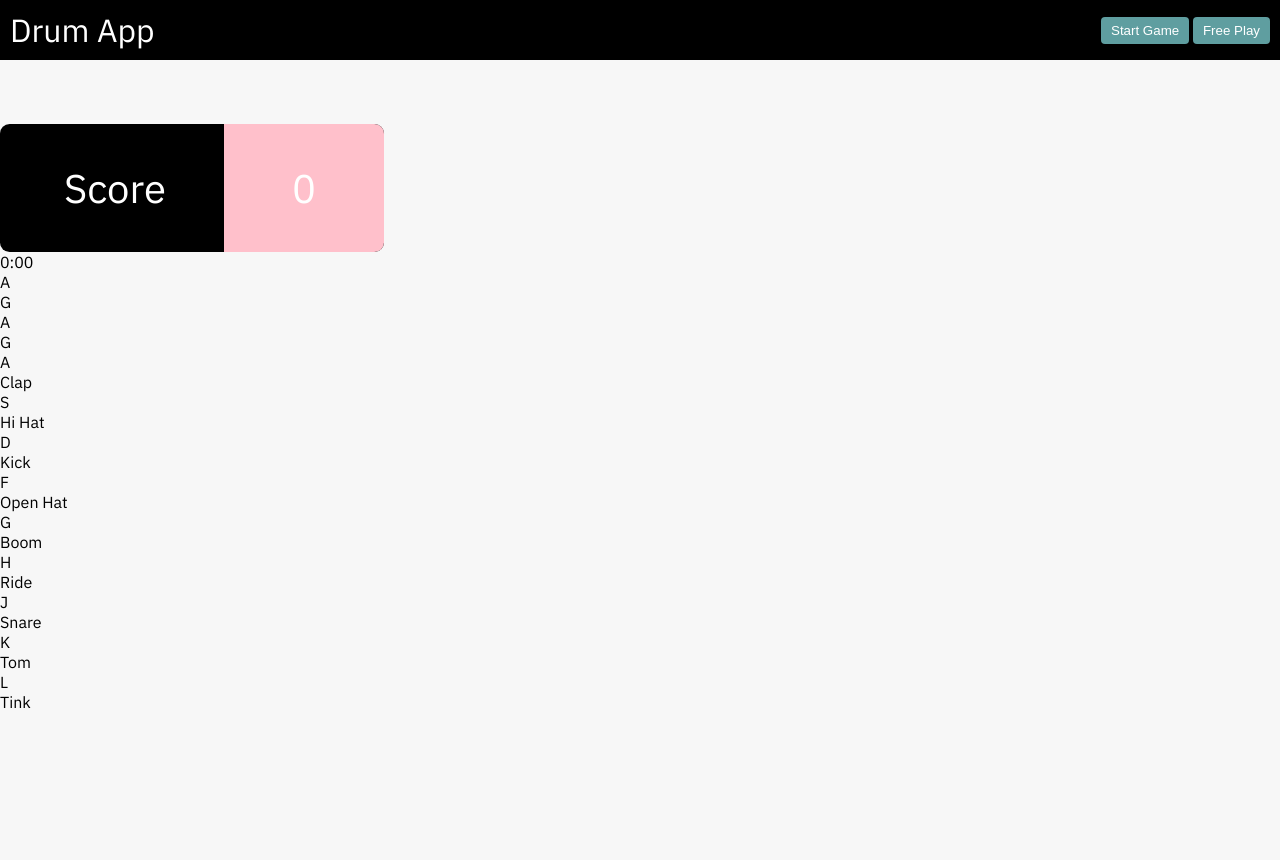
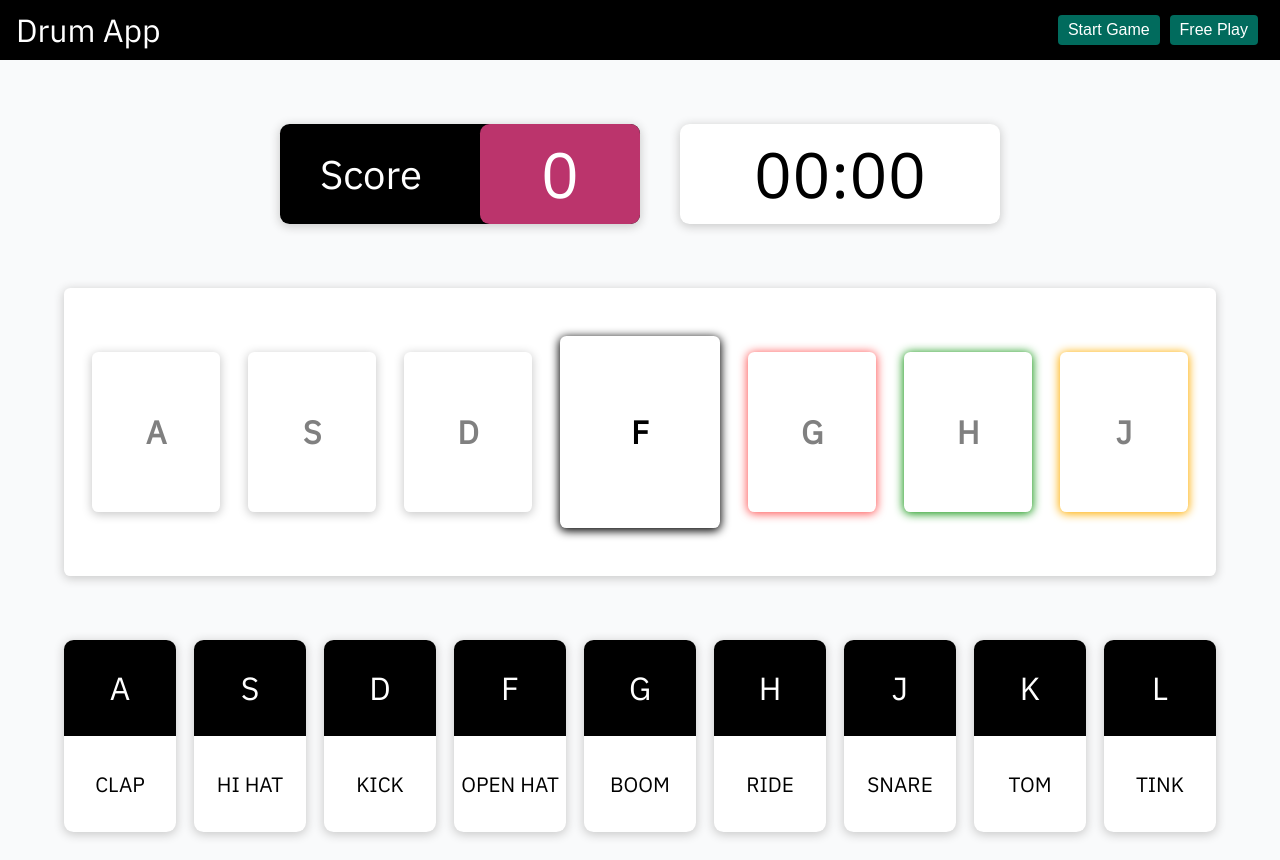
Before and after one commit to yashim-deriv/besquare-starter, a plain HTML site: page index.html in a window 1280 px wide. Drawn offline with Linux system fonts and the light colour scheme.

Commit message:
js file added

```diff
--- a/index.html
+++ b/index.html
@@ -11,7 +11,7 @@
       href="https://fonts.googleapis.com/css2?family=IBM+Plex+Sans&display=swap"
       rel="stylesheet"
     />
-    <title>Document</title>
+    <title>Drum App</title>
   </head>
   <body>
     <nav>
@@ -27,7 +27,7 @@
           Score
           <div id="score">0</div>
         </div>
-        <div id="timer">0:00</div>
+        <div id="timer">00:00</div>
       </div>
       <div class="target-box">
         <div class="target-card">A</div>
@@ -77,5 +77,6 @@
         </div>
       </div>
     </div>
+    <script src="script.js"></script>
   </body>
 </html>
--- a/main.css
+++ b/main.css
@@ -1,61 +1,181 @@
 body {
   margin: 0;
   font-family: "IBM Plex Sans", sans-serif;
+  overflow: hidden;
 }
 
 nav {
+  position: fixed;
+  display: inline-flex;
+  width: calc(100% - 32px);
+  height: 60px;
+  padding: 0 16px;
   background-color: black;
   color: white;
-  display: inline-flex;
   align-items: center;
-  width: calc(100% - 20px);
-  height: 60px;
-  padding: 0 10px;
+  top: 0;
+}
+
+.app-logo {
+  font-size: 32px;
 }
 
 .menu {
   margin-left: auto;
 }
 
-.app-logo {
-  font-size: 32px;
-}
-
 .menu > button {
-  background-color: cadetblue;
-  border: none;
+  background-color: rgb(1, 107, 93);
+  border-style: none;
+  padding: 6px 10px;
+  margin-right: 6px;
   border-radius: 4px;
-  padding: 6px 10px;
+  font-size: 16px;
   color: white;
 }
 
 .main-content {
-  background-color: rgb(247, 247, 247);
-  height: 100vh;
+  display: flex;
+  flex-direction: column;
+  align-items: center;
+  width: 100%;
+  min-height: 100vh;
+  margin-top: 60px;
+  background-color: rgb(249, 250, 251);
+}
+
+.data-display {
+  width: 100%;
+  display: inline-flex;
+  justify-content: center;
+  margin-top: 4rem;
 }
 
 .score-box {
+  background-color: black;
+  color: white;
   display: inline-flex;
   justify-content: center;
   align-items: center;
+  width: 320px;
+  height: 100px;
+  padding-left: 40px;
+  border-radius: 0.6rem;
+  font-size: 40px;
+  box-shadow: 0 2px 10px 1px #cccccc;
+}
+
+.score-box > #score {
+  background-color: #bb346c;
+  width: 50%;
+  height: 100%;
+  border-radius: 0.6rem;
+  display: inline-flex;
+  align-items: center;
+  justify-content: center;
+  font-size: 64px;
+  margin-left: auto;
+}
+
+#timer {
+  display: inline-flex;
+  width: 320px;
+  height: 100px;
+  background-color: white;
+  border-radius: 0.6rem;
+  margin-left: 40px;
+  box-shadow: 0 2px 10px 1px #cccccc;
+  justify-content: center;
+  align-items: center;
+  font-size: 64px;
+}
+
+/*Target-box*/
+.target-box {
+  display: flex;
+  justify-content: space-evenly;
+  align-items: center;
+  background-color: white;
+  box-shadow: 0 2px 10px 1px #cccccc;
+  width: 90%;
+  height: 18rem;
+  border-radius: 0.4rem;
   margin-top: 4rem;
-  padding-left: 4rem;
+  font-size: 32px;
+  font-weight: bold;
+  color: gray;
+}
+
+.target-card {
+  display: flex;
+  justify-content: center;
+  align-items: center;
+  background-color: white;
+  box-shadow: 0 2px 10px 1px #cccccc;
+  height: 10rem;
+  width: 8rem;
+  border-radius: 0.4rem;
+}
+
+.target-card.active {
+  height: 12rem;
+  width: 10rem;
+  box-shadow: 0 2px 10px 1px #000000;
+  color: black;
+}
+
+.target-card.correct {
+  box-shadow: 0 1px 10px 1px #169716;
+}
+
+.target-card.wrong {
+  box-shadow: 0 1px 10px 1px #ff5959;
+}
+
+.target-card.timeout {
+  box-shadow: 0 1px 10px 1px #ffae00;
+}
+
+/*Key-box*/
+.key-box {
+  display: flex;
+  justify-content: space-between;
+  align-items: center;
+  margin-top: 4rem;
+  width: 90%;
+  text-align: center;
+  font-size: 20px;
+}
+
+.key-card {
+  display: flex;
+  flex-direction: column;
+  align-items: center;
+  background-color: white;
+  box-shadow: 0 2px 10px 1px #cccccc;
+  border-radius: 0.6rem;
+  width: 7rem;
+  height: 12rem;
+}
+
+.key-card > .header {
+  display: flex;
+  justify-content: center;
+  align-items: center;
+  width: 100%;
+  height: 50%;
   background-color: black;
   color: white;
-  width: 20rem;
-  height: 8rem;
-  font-size: 40px;
-  border-radius: 0.6rem;
+  font-size: 2rem;
+  border-top-left-radius: 0.6rem;
+  border-top-right-radius: 0.6rem;
 }
 
-#score {
-  display: inline-flex;
+.key-card > .content {
+  display: flex;
   justify-content: center;
   align-items: center;
-  background-color: pink;
-  width: 50%;
-  height: 100%;
-  margin-left: auto;
-  border-top-right-radius: 0.6rem;
-  border-bottom-right-radius: 0.6rem;
+  height: 50%;
+  font-size: 1.3rem;
+  text-transform: uppercase;
 }
--- /dev/null
+++ b/script.js
@@ -0,0 +1,153 @@
+const drumBeat = ["a", "s", "d", "f", "g", "h", "j", "k", "l"];
+const drumBeatHistory = ["p", "b", "c"];
+
+function playSound(key) {
+  switch (key) {
+    case "a":
+      const clap_audio = new Audio("./sounds/clap.wav");
+      clap_audio.play();
+      break;
+    case "s":
+      const hi_hat_audio = new Audio("./sounds/hi_hat.wav");
+      hi_hat_audio.play();
+      break;
+    case "d":
+      const kick_audio = new Audio("./sounds/kick.wav");
+      kick_audio.play();
+      break;
+    case "f":
+      const open_hat_audio = new Audio("./sounds/open_hat.wav");
+      open_hat_audio.play();
+      break;
+    case "g":
+      const boom_audio = new Audio("./sounds/boom.wav");
+      boom_audio.play();
+      break;
+    case "h":
+      const ride_audio = new Audio("./sounds/ride.wav");
+      ride_audio.play();
+      break;
+    case "j":
+      const snare_audio = new Audio("./sounds/snare.wav");
+      snare_audio.play();
+      break;
+    case "k":
+      const tom_audio = new Audio("./sounds/tom.wav");
+      tom_audio.play();
+      break;
+    case "l":
+      const tink_audio = new Audio("./sounds/tink.wav");
+      tink_audio.play();
+      break;
+    default:
+      break;
+  }
+}
+
+function checkKeys(event) {
+  if (event.key === "a") {
+    playSound("a");
+  } else if (event.key === "s") {
+    playSound("s");
+  } else if (event.key === "d") {
+    playSound("d");
+  } else if (event.key === "f") {
+    playSound("f");
+  } else if (event.key === "g") {
+    playSound("g");
+  } else if (event.key === "h") {
+    playSound("h");
+  } else if (event.key === "j") {
+    playSound("j");
+  } else if (event.key === "k") {
+    playSound("k");
+  } else if (event.key === "l") {
+    playSound("l");
+  } else {
+    console.log(`${event.key} got no sound`);
+  }
+}
+
+document.addEventListener("keydown", checkKeys);
+
+//timer
+function startTimer(duration) {
+  let current_time = 1;
+  const interval_id = setInterval(() => {
+    const timer_id = document.getElementById("timer");
+    timer_id.textContent = formatTime(current_time);
+    current_time++;
+    if (current_time > duration) {
+      clearInterval(interval_id);
+    }
+  }, 1000);
+}
+
+//timer formatting 00:00 (in seconds)
+function formatTime(time) {
+  minutes = ("0" + Math.floor(time / 60)).substr(-2);
+  seconds = ("0" + Math.floor(time % 60)).substr(-2);
+  return `${minutes}:${seconds}`;
+}
+
+/* startTimer(); */
+
+//Clearing .target-box, * mean all children
+function clearTarget() {
+  const target_box = document.querySelector(".target-box");
+  target_box.querySelectorAll("*").forEach((e) => e.remove());
+}
+
+//Add target
+const target_card_data = [
+  {
+    key: "A",
+    status: "",
+  },
+  {
+    key: "S",
+    status: "",
+  },
+  {
+    key: "D",
+    status: "",
+  },
+  {
+    key: "F",
+    status: "active",
+  },
+  {
+    key: "G",
+    status: "wrong",
+  },
+  {
+    key: "H",
+    status: "correct",
+  },
+  {
+    key: "J",
+    status: "timeout",
+  },
+];
+
+function updateTarget() {
+  target_card_data.forEach((t) => {
+    // <div></div>
+    const target_card = document.createElement("div");
+    // <div class="target-card"></div>
+    target_card.classList.add("target-card");
+    if (t.status !== "") {
+      target_card.classList.add(t.status);
+    }
+
+    // <div class="target-box"></div>
+    //    <div class="target-card active"> ></div>
+    // </div>
+    target_card.textContent = t.key;
+    const target_box = document.querySelector(".target-box");
+    target_box.appendChild(target_card);
+  });
+}
+
+clearTarget();
+updateTarget();
```
